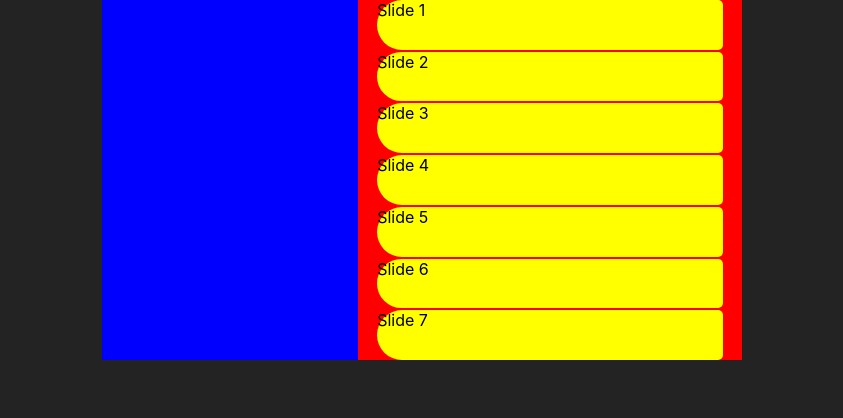
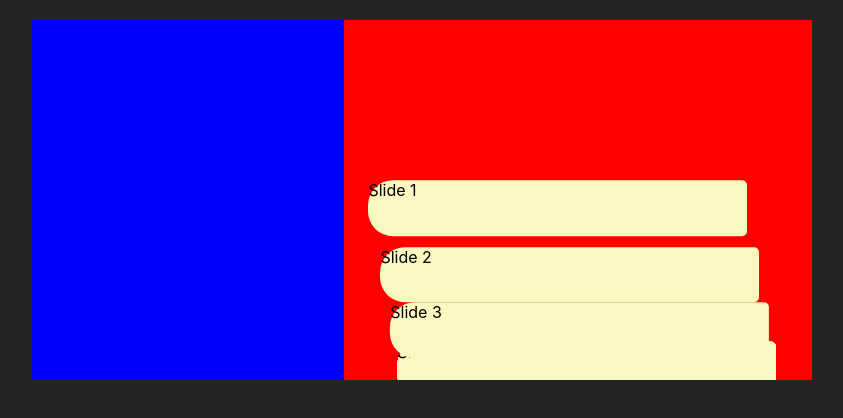
Before and after one commit to NicolaiGorden/Pokedex-scroll, a React (Create React App) app: page / in a window 1280 px wide. Shown: the top 418 px of the page, without its empty margins (218-1061 px from the left). Built offline with nearby package versions, Linux system fonts and the light colour scheme.

Commit message:
scuffed swiper selector finished

```diff
--- a/src/App.css
+++ b/src/App.css
@@ -2,13 +2,15 @@ body {
   background-color: rgb(35, 35, 35);
   display: flex;
   justify-content: center;
+  align-items: center;
 }
 
 .Screen {
   background-color: aqua;
-  width: 640px;
+  width: 780px;
   height: 360px;
   display: flex;
+  margin-top: 20px;
 }
 
 .Img-Container {
@@ -28,9 +30,20 @@ body {
   height: 100%;
 }
 
+.swiper-wrapper {
+  flex-direction: column !important;
+  justify-items: center !important;
+  transform: translateY(calc(50% - 25.2857px)) !important
+}
+
 .swiper-slide {
-  background-color: yellow ;
+  background-color: rgb(248, 248, 192) ;
   height: 100%;
-  width: 80%;
-  border-radius: 25px 5px 5px 25px
+  width: 90% !important;
+  border-radius: 25px 5px 5px 25px;
 }
+
+.swiper-slide-active {
+  margin-top: 5px;
+  margin-bottom: 5px !important;
+}
--- a/src/App.js
+++ b/src/App.js
@@ -1,6 +1,11 @@
 import './App.css';
 import { Swiper, SwiperSlide } from 'swiper/react';
+// import { EffectCoverflow } from 'swiper/modules';
+import { EffectCreative } from 'swiper/modules';
+import SwiperCore from 'swiper'
 import 'swiper/css'
+
+SwiperCore.use([EffectCreative])
 
 function App() {
   return (
@@ -12,12 +17,35 @@ function App() {
 
         <div className="List-Container">
           <Swiper
-            spaceBetween={2}
+            spaceBetween={-5}
             slidesPerView={7}
             onSlideChange={() => console.log('slide change')}
             onSwiper={(swiper) => console.log(swiper)}
+            grabCursor= {true}
+            centeredSlides= {true}
             direction='vertical'
-            mousewheel= {true}
+            initialSlide={0}
+            speed= {600}
+            preventClicks= {true}
+            // effect="coverflow"
+            // coverflowEffect= {{
+            //   rotate: 0,
+            //   stretch: 0,
+            //   depth: 350,
+            //   modifier: 1,
+            //   slideShadows: false
+            // }}
+
+            effect="creative"
+            creativeEffect= {{
+              next: {
+                translate: [10, "100%", 0],
+              },
+              prev: {
+                translate: [10, "-100%", 0],
+              },
+              limitProgress: 3,
+            }}
           >
             <SwiperSlide>Slide 1</SwiperSlide>
             <SwiperSlide>Slide 2</SwiperSlide>
```
